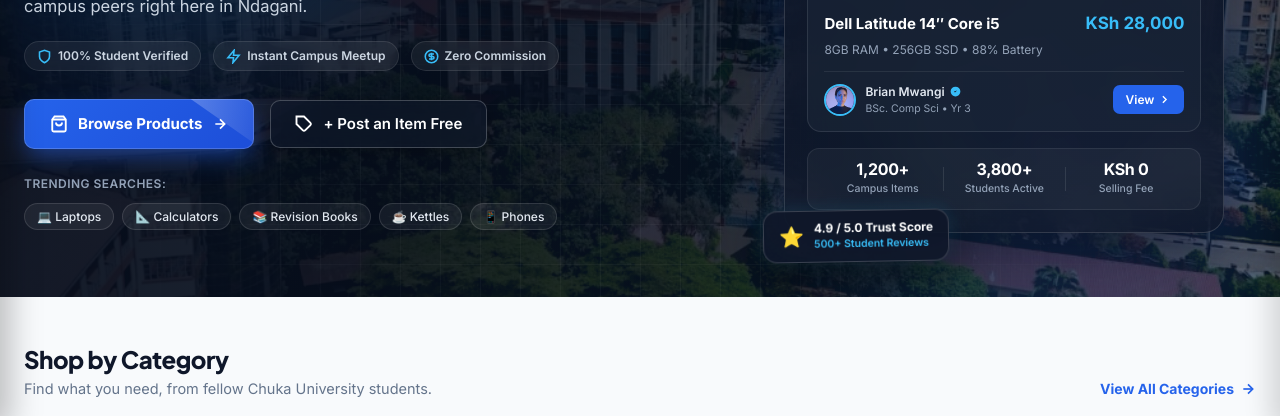
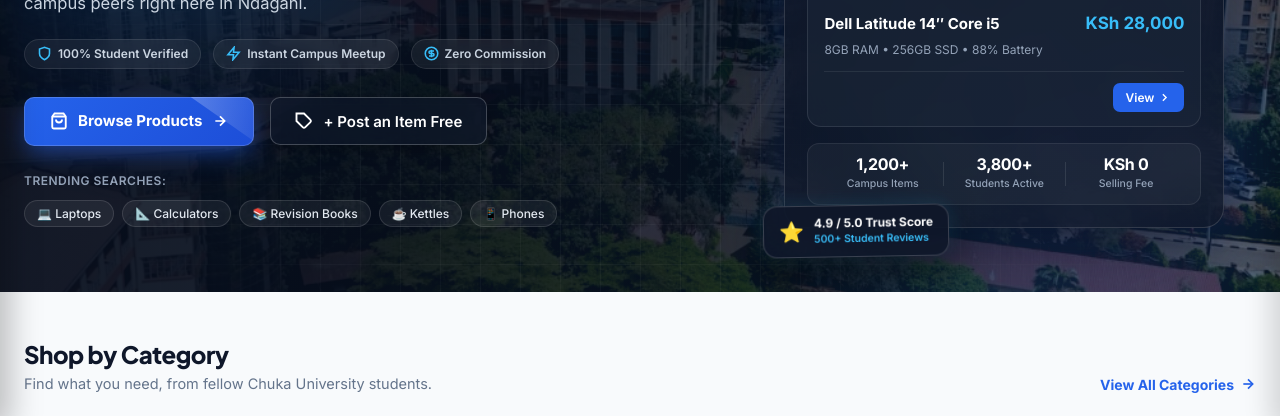
Before and after one commit to VicTec881/chuka-student-marketplace, a plain HTML site: page index.html in a window 1280 px wide. Shown: the part 371-787 px from the top of the page. Drawn offline with Linux system fonts and the light colour scheme.

Commit message:
Remove seller name tag from hero deal card

```diff
--- a/index.html
+++ b/index.html
@@ -281,14 +281,7 @@
                 </div>
                 <p class="deal-specs">8GB RAM • 256GB SSD • 88% Battery</p>
                 <div class="deal-seller-row">
-                  <div class="deal-seller">
-                    <img src="assets/images/avatar_brian.jpg" alt="Brian Mwangi" class="deal-seller-avatar">
-                    <div class="deal-seller-meta">
-                      <span class="deal-seller-name">Brian Mwangi <svg class="verified-icon" width="13" height="13" viewBox="0 0 24 24" fill="#38bdf8"><path d="M9 12l2 2 4-4m6 2a9 9 0 11-18 0 9 9 0 0118 0z"/></svg></span>
-                      <span class="deal-seller-dept">BSc. Comp Sci • Yr 3</span>
-                    </div>
-                  </div>
-                  <button type="button" class="deal-action-btn" onclick="event.stopPropagation(); openProductModal('p1')">
+                  <button type="button" class="deal-action-btn" style="margin-left: auto;" onclick="event.stopPropagation(); openProductModal('p1')">
                     <span>View</span>
                     <svg width="13" height="13" viewBox="0 0 24 24" fill="none" stroke="currentColor" stroke-width="2.5"><polyline points="9 18 15 12 9 6"/></svg>
                   </button>
```
